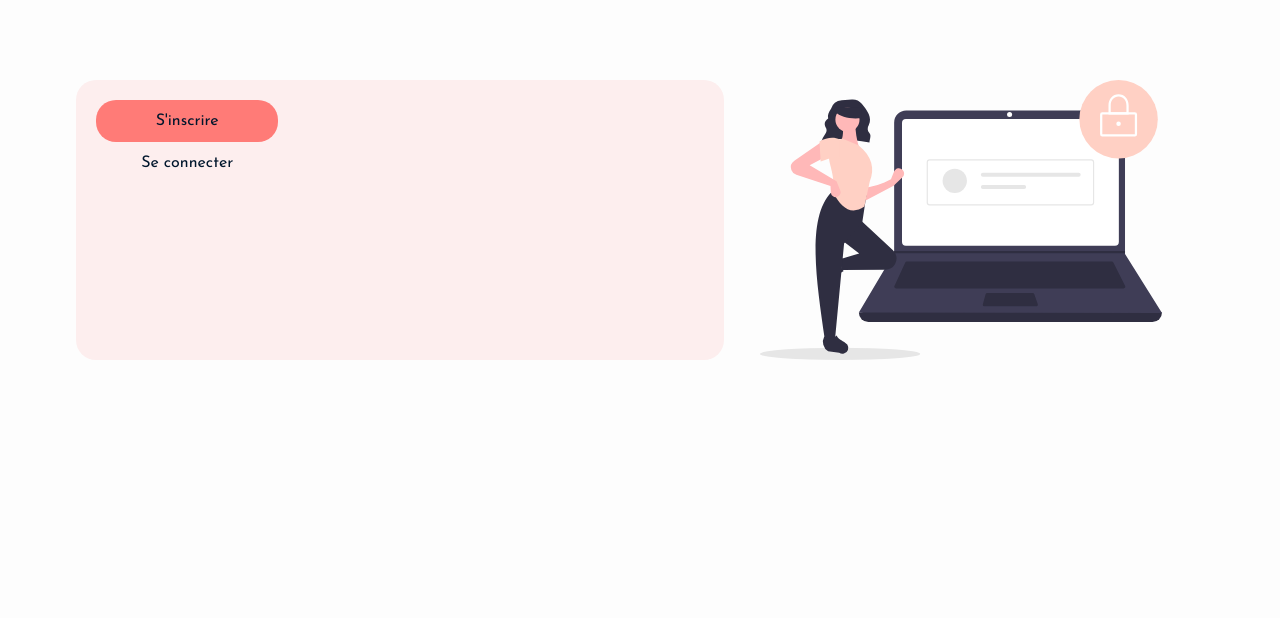
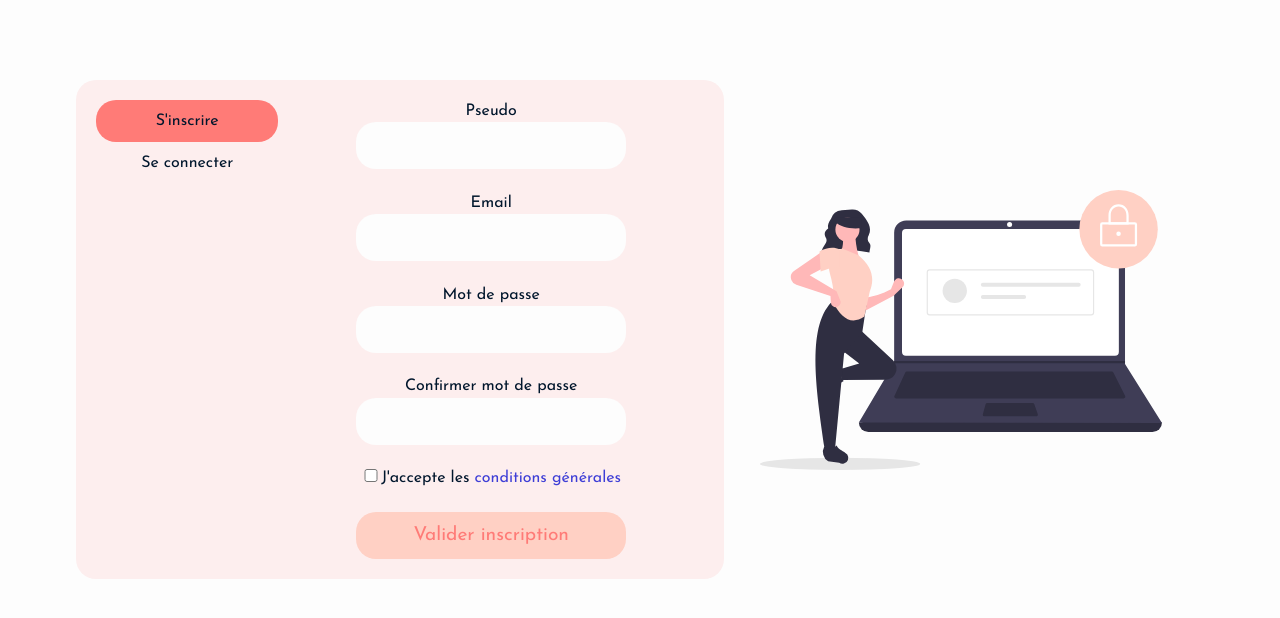
Before and after one commit to Sushib08/Mern-project, a React (Create React App) app in the folder client/: page /profil in a window 1280 px wide. Shown: the top 618 px of the page. Built offline with nearby package versions, Linux system fonts and the light colour scheme; no server answers.

Commit message:
SignUpForm completed

```diff
--- a/client/src/App.js
+++ b/client/src/App.js
@@ -1,6 +1,28 @@
-import React from "react";
+import React, { useEffect, useState } from "react";
+import { UidContext } from "./components/AppContext";
 import Routes from "./components/Routes";
+import axios from "axios";
 
 export default function App() {
-  return <Routes />;
+  const [uid, setUid] = useState(null);
+
+  useEffect(() =>{
+    const fetchToken = async() =>{
+
+    await axios ({
+      method : "get",
+      url : `${process.env.REACT_APP_API_URL}jwtid`,
+      withCredentials : true,
+    })
+    .then((res) => setUid(res.data))
+    .catch((err) => console.log("No token"));
+  }
+  fetchToken();
+  }, [uid]); // On met des crochets pour qu'il ne s'exécute pas à l'infini
+
+  return (
+    <UidContext.Provider value={uid}>
+      <Routes />
+    </UidContext.Provider>
+  );
 }
--- /dev/null
+++ b/client/src/components/AppContext.js
@@ -0,0 +1,3 @@
+import { createContext } from "react";
+
+export const UidContext = createContext();
--- a/client/src/components/Log/SignUpForm.js
+++ b/client/src/components/Log/SignUpForm.js
@@ -1,9 +1,129 @@
-import React from "react";
+import React, { useState } from "react";
+import axios from "axios";
+import SignInForm from "./SignInForm";
 
-function SignUpForm() {
+const SignUpForm = () => {
+  const [formSubmit, setFormSubmit] = useState(false);
+  const [pseudo, setPseudo] = useState("");
+  const [email, setEmail] = useState("");
+  const [password, setPassword] = useState("");
+  const [controlPassword, setControlPassword] = useState("");
+
+  const handleRegister = async (e) => {
+    e.preventDefault();
+    const terms = document.getElementById("terms");
+    const pseudoError = document.querySelector(".pseudo.error");
+    const emailError = document.querySelector(".email.error");
+    const passwordError = document.querySelector(".password.error");
+    const passwordConfirmError = document.querySelector(
+      ".password-confirm.error"
+    );
+    const termsError = document.querySelector(".terms.error");
+
+    passwordConfirmError.innerHTML = "";
+    termsError.innerHTML = "";
+
+    if (password !== controlPassword || !terms.checked) {
+      if (password !== controlPassword)
+        passwordConfirmError.innerHTML =
+          "Les mots de passe ne correspondent pas";
+
+      if (!terms.checked)
+        termsError.innerHTML = "Veuillez valider les conditions générales";
+    } else {
+      await axios({
+        method: "post",
+        url: `${process.env.REACT_APP_API_URL}api/user/register`,
+        data: {
+          pseudo,
+          email,
+          password,
+        },
+      })
+        .then((res) => {
+          console.log(res);
+          if (res.data.errors) {
+            pseudoError.innerHTML = res.data.errors.pseudo;
+            emailError.innerHTML = res.data.errors.email;
+            passwordError.innerHTML = res.data.errors.password;
+          } else {
+            setFormSubmit(true);
+          }
+        })
+        .catch((err) => console.log(err));
+    }
+  };
+
   return (
-<p></p>
+    <>
+      {formSubmit ? (
+        <>
+          <SignInForm />
+          <span></span>
+          <h4 className="success">
+            Enregistrement réussi, veuillez-vous connecter
+          </h4>
+        </>
+      ) : (
+        <form action="" onSubmit={handleRegister} id="sign-up-form">
+          <label htmlFor="pseudo">Pseudo</label>
+          <br />
+          <input
+            type="text"
+            name="pseudo"
+            id="pseudo"
+            onChange={(e) => setPseudo(e.target.value)}
+            value={pseudo}
+          />
+          <div className="pseudo error"></div>
+          <br />
+          <label htmlFor="email">Email</label>
+          <br />
+          <input
+            type="text"
+            name="email"
+            id="email"
+            onChange={(e) => setEmail(e.target.value)}
+            value={email}
+          />
+          <div className="email error"></div>
+          <br />
+          <label htmlFor="password">Mot de passe</label>
+          <br />
+          <input
+            type="password"
+            name="password"
+            id="password"
+            onChange={(e) => setPassword(e.target.value)}
+            value={password}
+          />
+          <div className="password error"></div>
+          <br />
+          <label htmlFor="password-conf">Confirmer mot de passe</label>
+          <br/>
+          <input
+            type="password"
+            name="password"
+            id="password-conf"
+            onChange={(e) => setControlPassword(e.target.value)}
+            value={controlPassword}
+          />
+          <div className="password-confirm error"></div>
+          <br />
+          <input type="checkbox" id="terms" />
+          <label htmlFor="terms">
+            J'accepte les{" "}
+            <a href="/" target="_blank" rel="noopener noreferrer">
+              conditions générales
+            </a>
+          </label>
+          <div className="terms error"></div>
+          <br />
+          <input type="submit" value="Valider inscription" />
+        </form>
+      )}
+    </>
   );
-}
+};
 
 export default SignUpForm;
--- a/client/src/pages/Profil.js
+++ b/client/src/pages/Profil.js
@@ -1,15 +1,23 @@
-import React from "react";
+import React, { useContext } from "react";
 import Log from "../components/Log";
+import { UidContext } from "../components/AppContext";
+
 
 function Profil() {
+  const uid = useContext(UidContext);
+
   return (
     <div className="profil-page">
-       <div className="log-container">
-        <Log signin={false} signup={true}/>
-        <div className="img-container">
-          <img src="./img/log.svg" alt="img-log" />
+      {uid ? (
+        <h1>UPDATE PAGE</h1>
+      ) : (
+        <div className="log-container">
+          <Log signin={false} signup={true} />
+          <div className="img-container">
+            <img src="./img/log.svg" alt="img-log" />
+          </div>
         </div>
-       </div>
+      )}
     </div>
   );
 }
```
